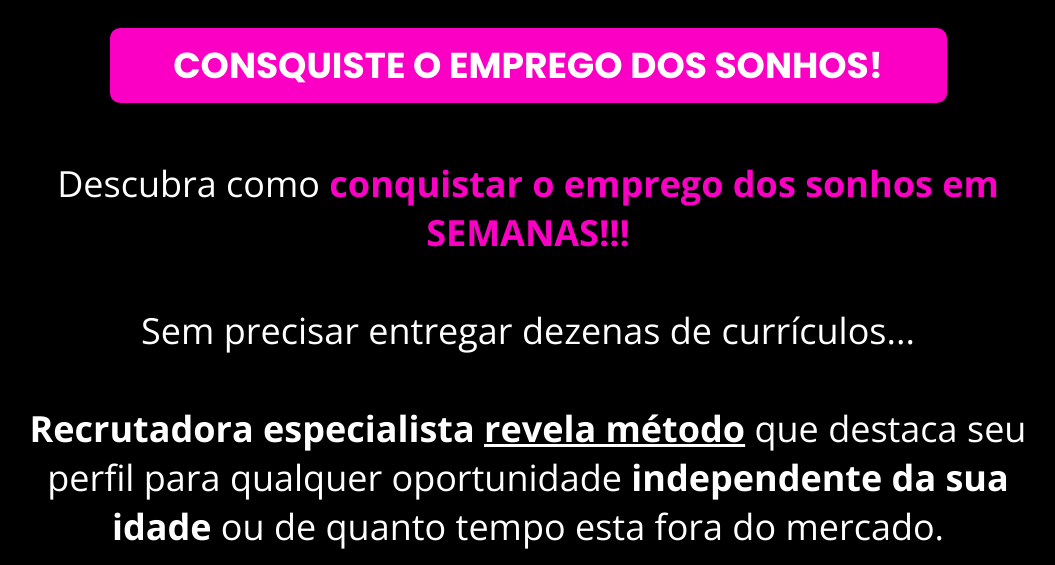
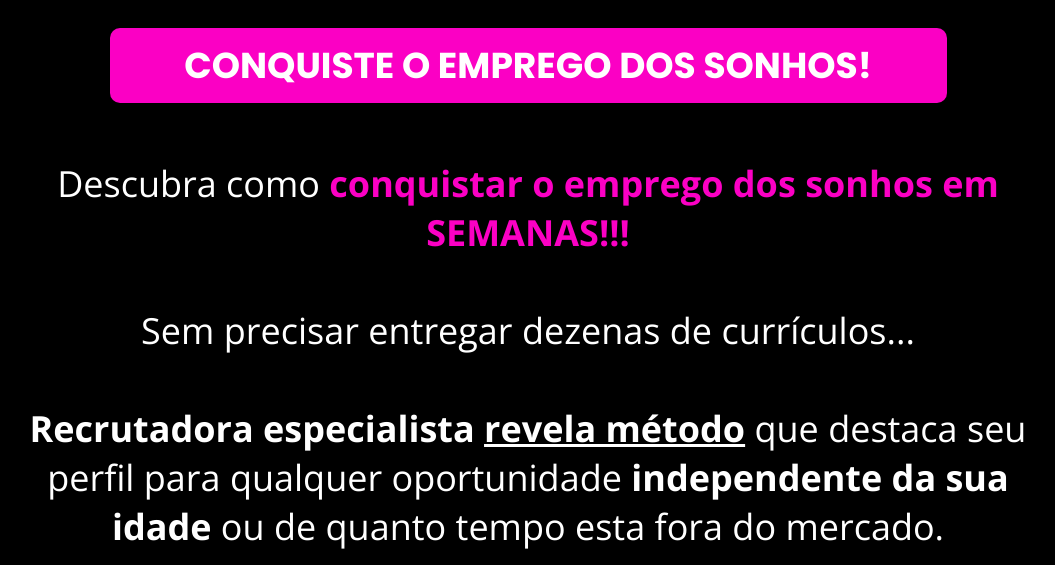
Before and after one commit to Lucas-Gabriel-dev/Lucas-Gabriel-dev.github.io, a website: page index.html in a window 1280 px wide. Shown: the top 565 px of the page, without its empty margins (112-1167 px from the left). Drawn offline with nearby package versions, Linux system fonts and the light colour scheme.

Commit message:
Mudancandas de fontes

```diff
--- a/index.html
+++ b/index.html
@@ -29,7 +29,7 @@
 <body>
     <div class="content">
         <header>
-            <h1 class="title">CONSQUISTE O EMPREGO DOS SONHOS!</h1>
+            <h1 class="title">CONQUISTE O EMPREGO DOS SONHOS!</h1>
         </header>
 
 
--- a/styles.css
+++ b/styles.css
@@ -127,6 +127,7 @@ mark.destaque{
 
 .button a{
     font-size: clamp(.1rem, 3.5vw, 4rem);
+    font-family: 'Poppins', sans-serif;
     color: white;
 
     text-decoration: none;
```
